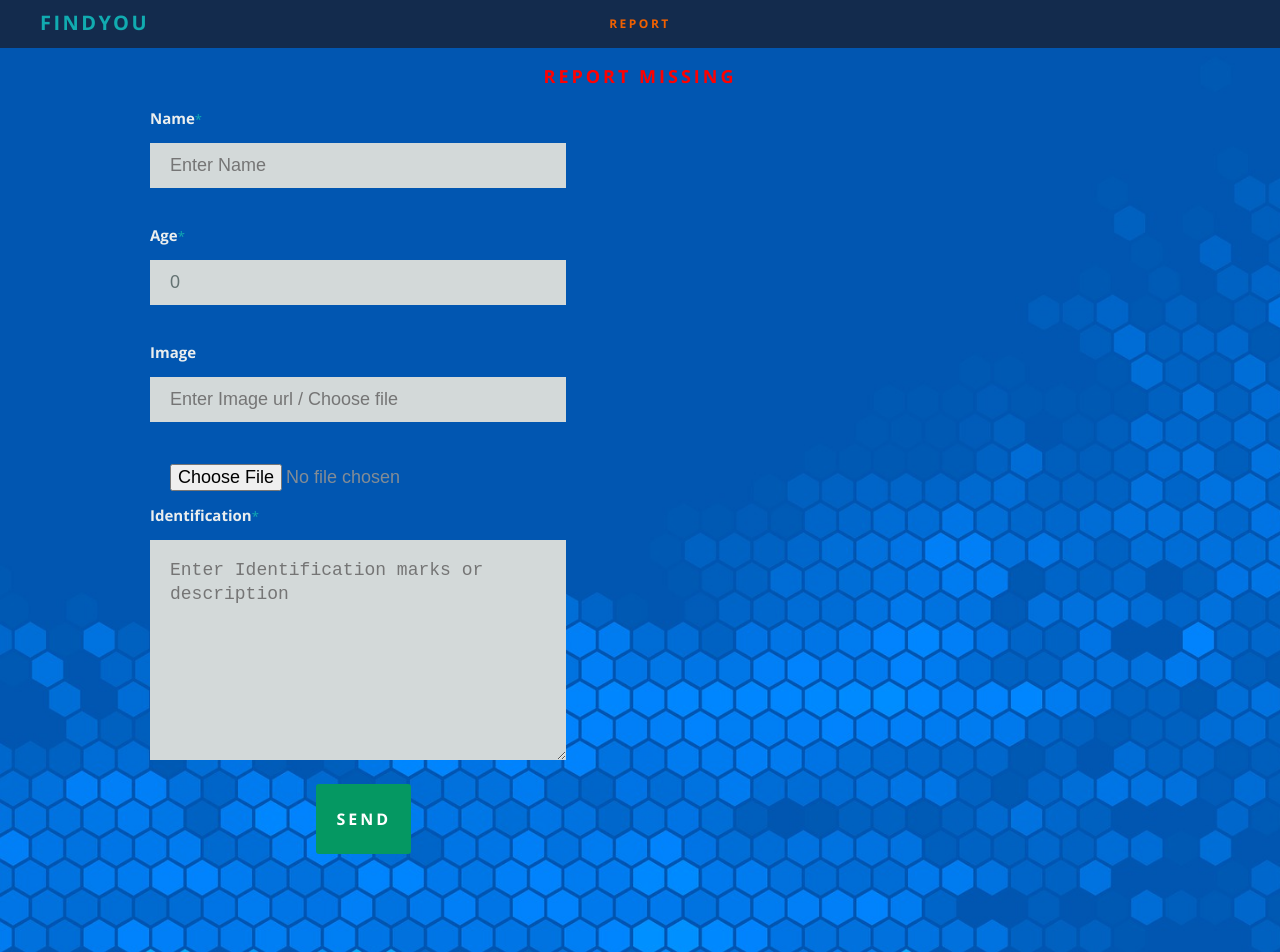
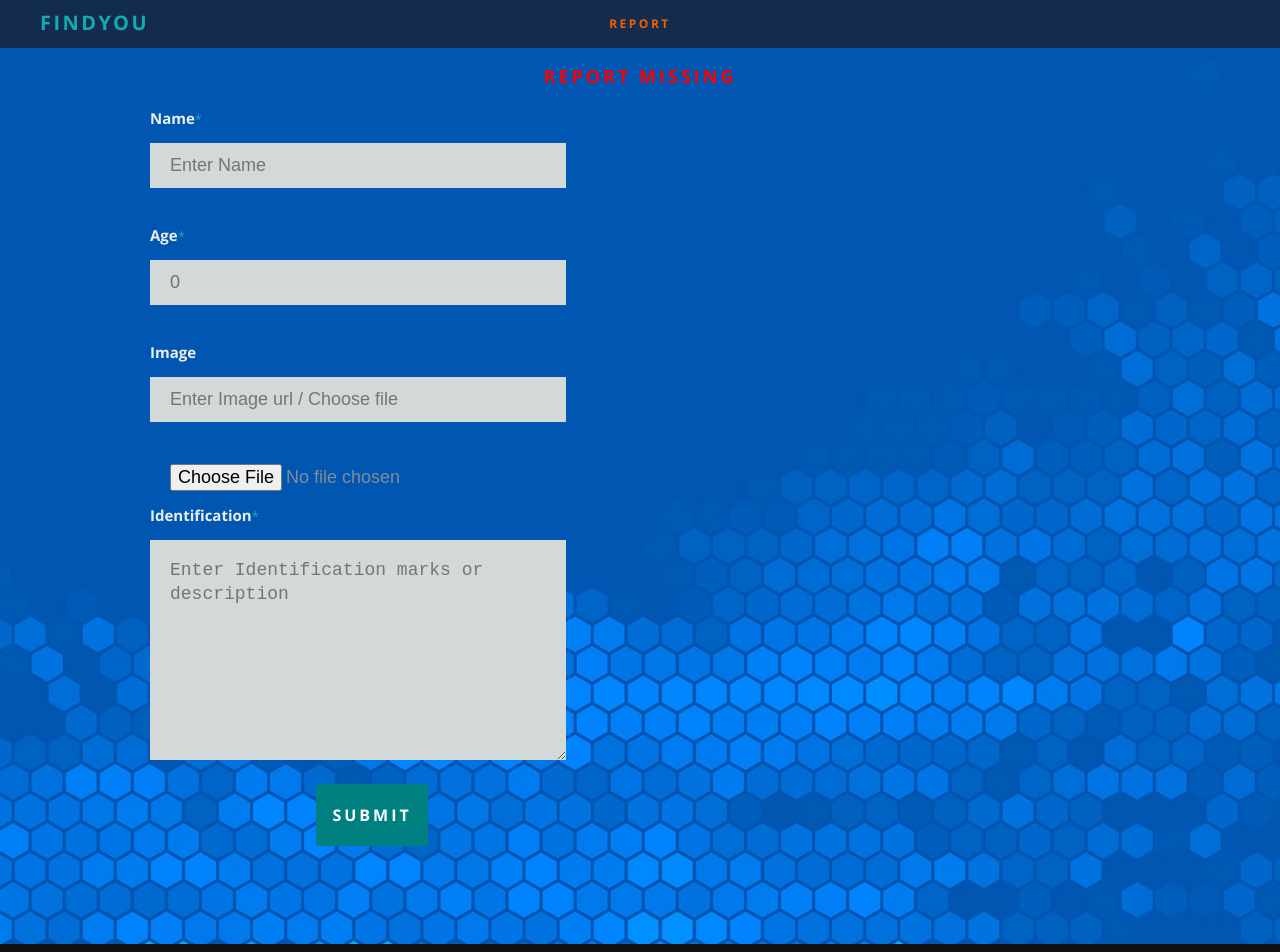
Before and after one commit to Amiyanshu-web/FindYou, a React (Create React App) app: page /report in a window 1280 px wide. Shown: the top 952 px of the page. Built offline with nearby package versions, Linux system fonts and the light colour scheme.

Commit message:
loader on videodetect

```diff
--- a/src/App.css
+++ b/src/App.css
@@ -277,3 +277,18 @@ margin-bottom: -34px; */
   height: 120px;
   width: 120px;
 }
+
+.disabled{
+  cursor: not-allowed !important;
+  text-transform: uppercase;
+	letter-spacing: 3px;
+	color:#fff;
+   /* background: #059862; */
+	border: none;
+   height: auto;
+   display: inline-block;
+	border-radius: 3px;
+   margin-left: 26%;
+   padding: 1em;
+
+}
--- a/src/Components/FindMissing/Imagedetect.js
+++ b/src/Components/FindMissing/Imagedetect.js
@@ -110,7 +110,7 @@ const Imagedetect = ({ image }) => {
 
                             <h1>MISSING PERSON INFO</h1>
 
-                            {friends != 'unknown' ? (
+                            {friends !== 'unknown' ? (
                                 <div>
                                     <table className="table table-hover">
                                         <thead>
--- a/src/Components/FindMissing/VideoDetect.js
+++ b/src/Components/FindMissing/VideoDetect.js
@@ -70,15 +70,7 @@ class VideoDetect extends Component {
         // Stop capture
         clearInterval(this.interval);
     }
-    // componentDidMount() {
-    //     const reloadCount = sessionStorage.getItem('reloadCount');
-    //     if (reloadCount < 2) {
-    //         sessionStorage.setItem('reloadCount', String(reloadCount + 1));
-    //         window.location.reload();
-    //     } else {
-    //         sessionStorage.removeItem('reloadCount');
-    //     }
-    // }
+
 
     capture = async () => {
         // Capture image from webcam
@@ -96,7 +88,7 @@ class VideoDetect extends Component {
                         // console.log(obj.age);
                         this.setState({ age: obj.age, gender: obj.gender });
                     }
-                    console.log(this.state.fullDescripion[0]?.gender);
+                    // console.log(this.state.fullDescripion[0]?.gender);
 
 
                     this.setState({
@@ -113,7 +105,7 @@ class VideoDetect extends Component {
                     this.state.faceMatcher.findBestMatch(descriptor)
                 );
                 this.setState({ match });
-                console.log(this.state.match[0]?._label);
+                // console.log(this.state.match[0]?._label);
                 let obj2 = this.state.match[0];
                 if (obj2) {
                     this.setState({
@@ -227,7 +219,7 @@ class VideoDetect extends Component {
                                 </div>
                             </div>
                             {/* loader */}
-                            {match == null ? (
+                            {this.state.gender == null ? (
                                 <div className="right">
                                     {/* <h1>LOADING...</h1> */}
                                     <h1>MISSING PERSON INFO</h1>
@@ -280,13 +272,13 @@ class VideoDetect extends Component {
                                                 <th scope="row">4</th>
                                                 <td colspan="2">Found at</td>
                                                 <td className="name">
-                                                    {this.state.location && this.state.date ? <p> {this.state.location} on {this.state.date}</p> : null}
+                                                    {this.state.location && this.state.date ? <p> {this.state.location} on {this.state.date}</p> : <p>NOT FOUND</p>}
                                                 </td>
                                             </tr>
                                             <tr>
                                                 <th scope="row">5</th>
                                                 <td colspan="2">BirthMark</td>
-                                                <td className="name">{this.state.birthmark} &nbsp;</td>
+                                                <td className="name">{this.state.birthmark ? this.state.birthmark : <p>N/A</p>} &nbsp;</td>
                                             </tr>
                                         </tbody>
 
--- a/src/Components/Home.js
+++ b/src/Components/Home.js
@@ -1,5 +1,4 @@
 import React from 'react'
-import Footer from './Footer'
 import About from './Landing/About'
 import Contact from './Landing/Contact'
 import Header from './Landing/Header'
--- a/src/Components/Landing/Contact.js
+++ b/src/Components/Landing/Contact.js
@@ -6,10 +6,9 @@ const Contact = () => {
   const [subject, setSubject] = useState("");
   const [message, setMessage] = useState("");
 
-  var contactName = 'FindYou';
-  var zip = "802301";
-  var phone = "+(91) 6462879071";
-  var contactEmail = "help@findyou.com";
+
+  const phone = "+(91) 6462879071";
+  const contactEmail = "help@findyou.com";
 
   const submitForm = () => {
     if (email !== '' && message !== '') {
--- a/src/Components/Report/Report.js
+++ b/src/Components/Report/Report.js
@@ -14,7 +14,6 @@ const Report = () => {
     const [name, setName] = React.useState("");
     const [age, setAge] = React.useState(0);
     const [identification, setIdentification] = React.useState("");
-
     const handleImage = (image) => {
         // const image = e.target.files[0]
         const formData = new FormData()
@@ -48,53 +47,14 @@ const Report = () => {
             // navigate('/')
         }).catch(err => {
             console.log(err)
+            // show error message
+            toast.error("Some Error Occured!");
         }
         )
 
 
     }
     return (
-        //     <div className='maiiin'>
-        //         <div className="content">
-        //             <h1 style={{ color: "red", textShadow: "none", textDecoration: "underline", fontWeight: "200", margin: 0 }}>Report Missing</h1>
-        //             <Form onSubmit={submitHandler}>
-        //                 <Form.Group controlId="name">
-        //                     <Form.Label>Name</Form.Label>
-        //                     <Form.Control type="name" placeholder="Enter name" value={name} onChange={(e) => setName(e.target.value)} />
-        //                 </Form.Group>
-
-        //                 <Form.Group controlId="age">
-        //                     <Form.Label>Age</Form.Label>
-        //                     <Form.Control type="age" placeholder="Enter age" value={age} onChange={(e) => setAge(e.target.value)} />
-        //                 </Form.Group>
-        //                 <Form.Group controlId='image'>
-        //                     <Form.Label>Image</Form.Label>
-        //                     <Form.Control
-        //                         type='' url
-        //                         placeholder='Enter Image url'
-        //                         value={selectImage}
-        //                         onChange={(e) => setSelectImage(e.target.value)}
-        //                     ></Form.Control>
-
-        //                     <Form.Control
-        //                         type='file'
-        //                         placeholder='Choose file'
-
-        //                         onChange={(e) => handleImage(e.target.files[0])}
-        //                     ></Form.Control>
-        //                 </Form.Group>
-        //                 <Form.Group>
-        //                     <Form.Label>Identification</Form.Label>
-        //                     <Form.Control as="textarea" rows="3" value={identification} onChange={(e) => setIdentification(e.target.value)} />
-
-        //                 </Form.Group>
-        //                 <Button type='submit' variant='primary'>
-        //                     Report
-        //                 </Button>
-        //             </Form>
-        //         </div>
-
-        //     </div >
         <>
             <ReportNav />
             <section id="report">
@@ -170,10 +130,10 @@ const Report = () => {
                                     ></textarea>
                                 </div>
 
-                                <div>
-                                    <button type="submit" className="submit" onClick={submitHandler}>
+                                <div>{selectImage != "" ? <button className="submit" type="submit">Submit</button> : <button className="disabled" type="submit" disabled>Submit</button>}
+                                    {/* <button type="submit" className="submit" disabled={load} onClick={submitHandler}>
                                         Send
-                                    </button>
+                                    </button> */}
                                     <ToastContainer
                                         position="top-right"
                                         autoClose={2000}
```
Also changed, not shown: src/App.js (+0 -10 lines), 1 other file (tests, documents, lock files or other folders).
